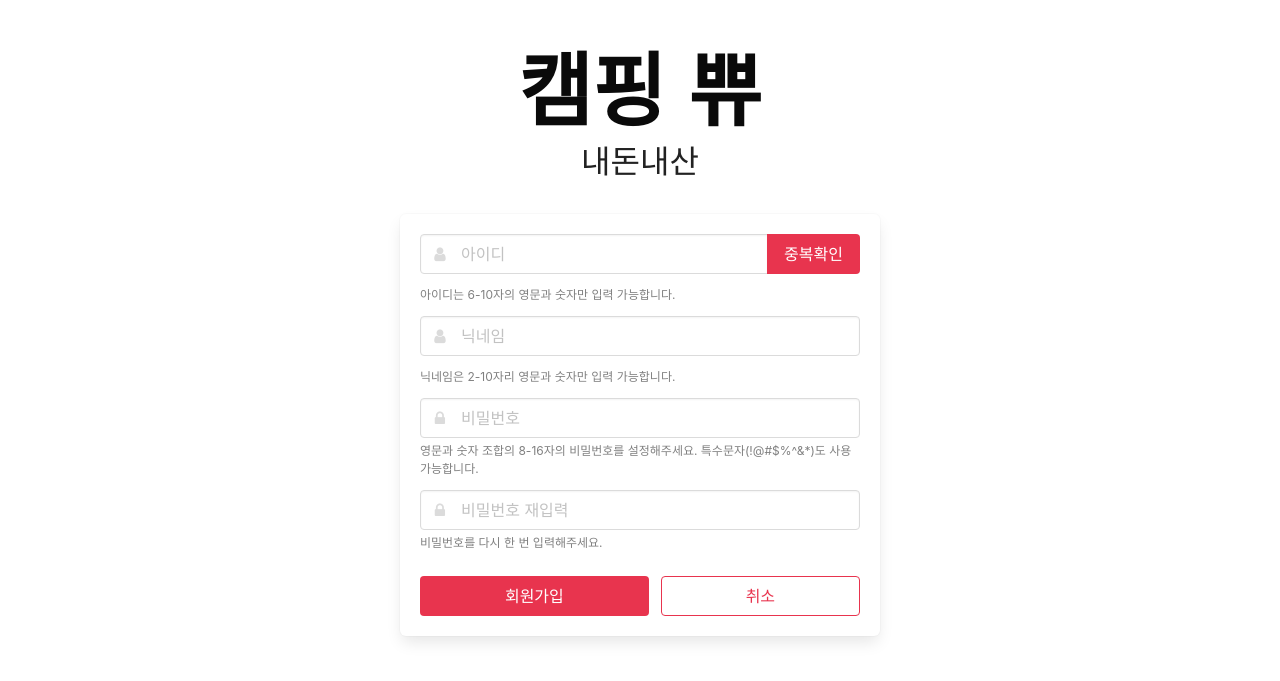
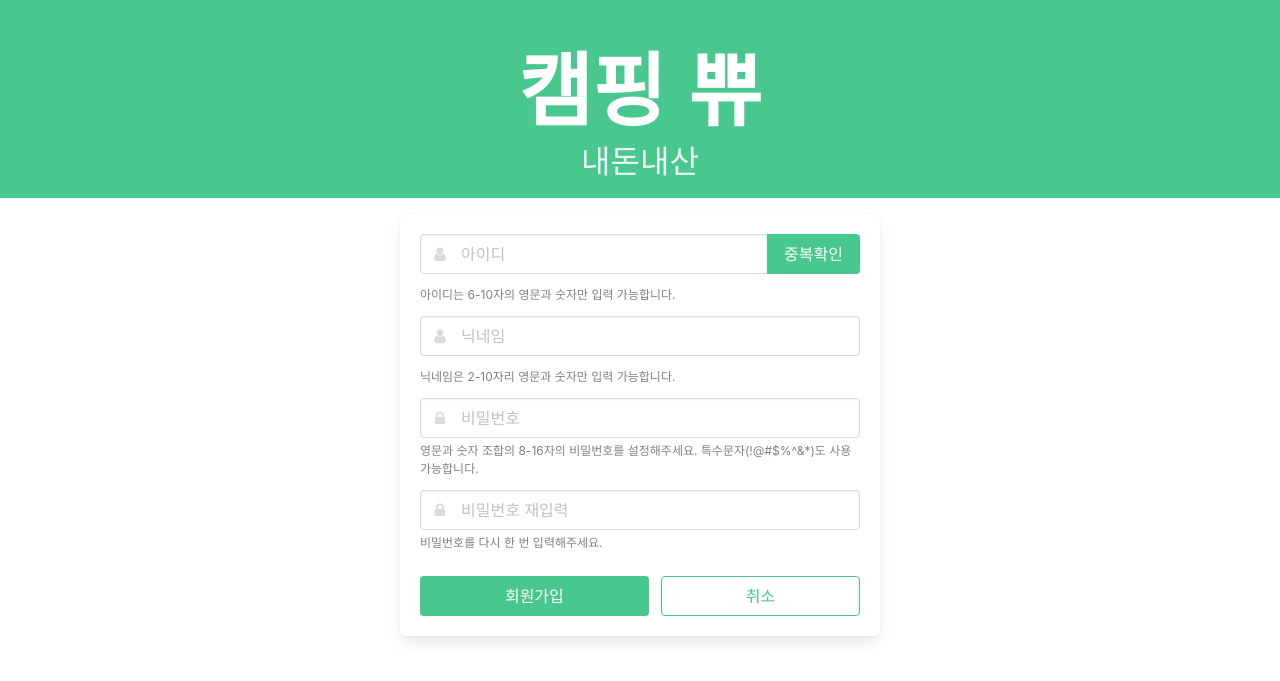
Before and after one commit to camping-view/hanghae-4-1, a Flask app: page /register in a window 1280 px wide. Shown: the top 681 px of the page. Run offline with Flask 2, Linux system fonts and the light colour scheme; some libraries are stand-ins or nearby versions; some web fonts are replaced.

Commit message:
회원가입 CSS 수정

```diff
--- a/static/css/mystyle.css
+++ b/static/css/mystyle.css
@@ -17,6 +17,12 @@ body {
     background-color: #e8344e;
     border-color: transparent;
     color: #fff !important;
+}
+
+.button.is-sparta.is-outlined {
+    background-color: transparent;
+    border-color: #e8344e;
+    color: #e8344e !important;
 }
 
 .button.is-sparta.is-outlined {
--- a/templates/register.html
+++ b/templates/register.html
@@ -175,7 +175,7 @@
     </script>
 </head>
 <body>
-<section class="hero is-white">
+<section class="hero is-success">
 
     <div class="hero-body has-text-centered" style="padding-bottom:1rem;margin:auto;">
         <h1 class="title is-sparta" onclick="home()">캠핑 쀼</h1>
@@ -194,7 +194,7 @@
                                 <span class="icon is-small is-left"><i class="fa fa-user"></i></span>
                             </div>
                             <div id="btn-check-dup" class="control">
-                                <button class="button is-sparta" onclick="check_dup()">중복확인</button>
+                                <button class="button is-success" onclick="check_dup()">중복확인</button>
                             </div>
                         </div>
                         <p id="help-id" class="help">아이디는 6-10자의 영문과 숫자만 입력 가능합니다.</p>
@@ -231,10 +231,10 @@
                     </div>
                     <div id="sign-up-box" class="">
                         <nav class="level is-mobile">
-                            <button class="level-item button is-sparta" onclick="sign_up()">
+                            <button class="level-item button is-success button is-success" onclick="sign_up()">
                                 회원가입
                             </button>
-                            <button class="level-item button is-sparta is-outlined" onclick="home()">
+                            <button class="level-item button is-success is-outlined" onclick="home()">
                                 취소
                             </button>
                         </nav>
```
